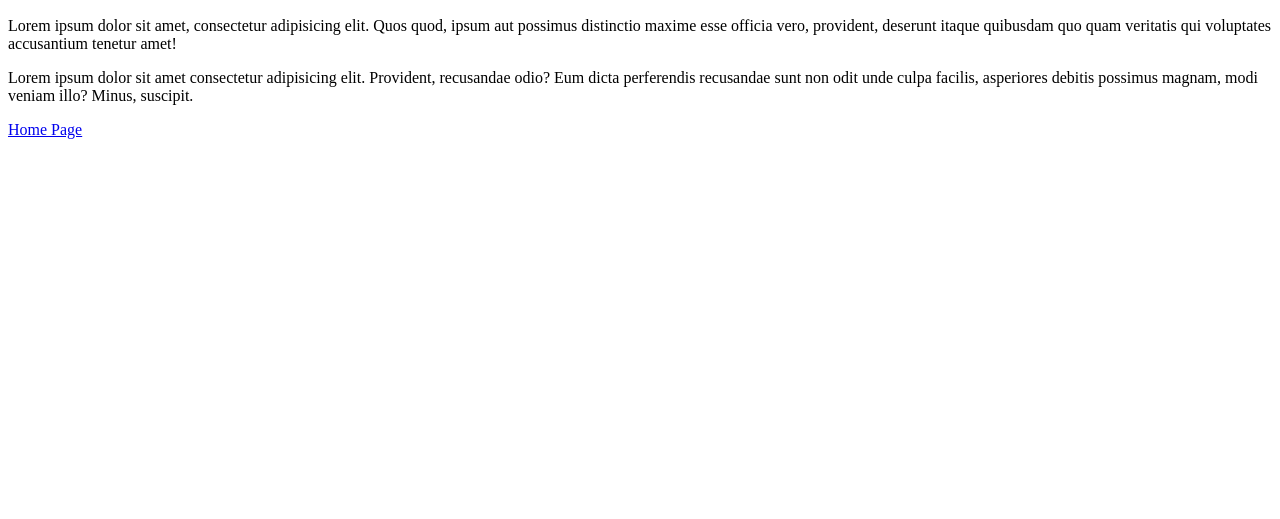
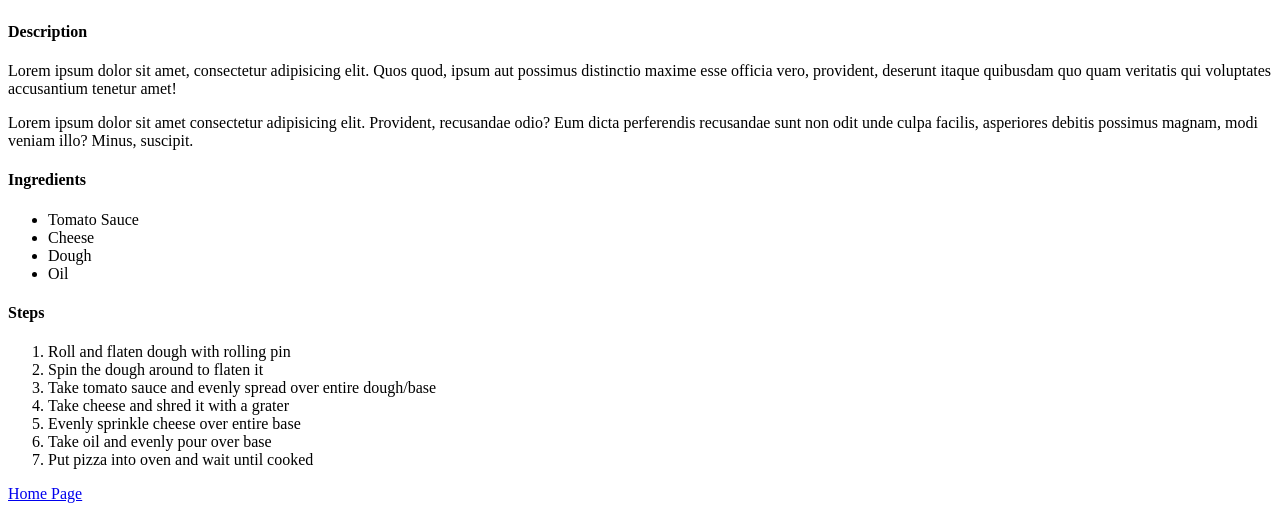
Before and after one commit to olikurt1/odin-recipes, a plain HTML site: page recipes/pizza.html in a window 1280 px wide. Shown: the part 372-891 px from the top of the page. Before the commit the page ends 800 px from the top, so only its background shows below. Drawn offline with Linux system fonts and the light colour scheme.

Commit message:
Feat: Adding ingredients list and steps to make pizza

```diff
--- a/recipes/pizza.html
+++ b/recipes/pizza.html
@@ -10,6 +10,9 @@
 
         <img src="../img/pizza.png" alt="AI pizza" height="310" width="310">
 
+        <h4>
+            Description
+        </h4>
         <p>
             Lorem ipsum dolor sit amet, consectetur adipisicing elit. Quos quod, ipsum aut possimus distinctio maxime esse officia vero, provident, deserunt itaque quibusdam quo quam veritatis qui voluptates accusantium tenetur amet!
         </p>
@@ -17,6 +20,29 @@
             Lorem ipsum dolor sit amet consectetur adipisicing elit. Provident, recusandae odio? Eum dicta perferendis recusandae sunt non odit unde culpa facilis, asperiores debitis possimus magnam, modi veniam illo? Minus, suscipit.
         </p>
 
+        <h4>Ingredients</h4>
+
+        <ul>
+            <li>Tomato Sauce</li>
+            <li>Cheese</li>
+            <li>Dough</li>
+            <li>Oil</li>
+        </ul>
+
+        <h4>Steps</h4>
+
+        <ol>
+            <li>Roll and flaten dough with rolling pin</li>
+            <li>Spin the dough around to flaten it</li>
+            <li>Take tomato sauce and evenly spread over entire dough/base</li>
+            <li>Take cheese and shred it with a grater</li>
+            <li>Evenly sprinkle cheese over entire base</li>
+            <li>Take oil and evenly pour over base</li>
+            <li>Put pizza into oven and wait until cooked</li>
+        </ol>
+
+
+
     </body>
 
 
```
